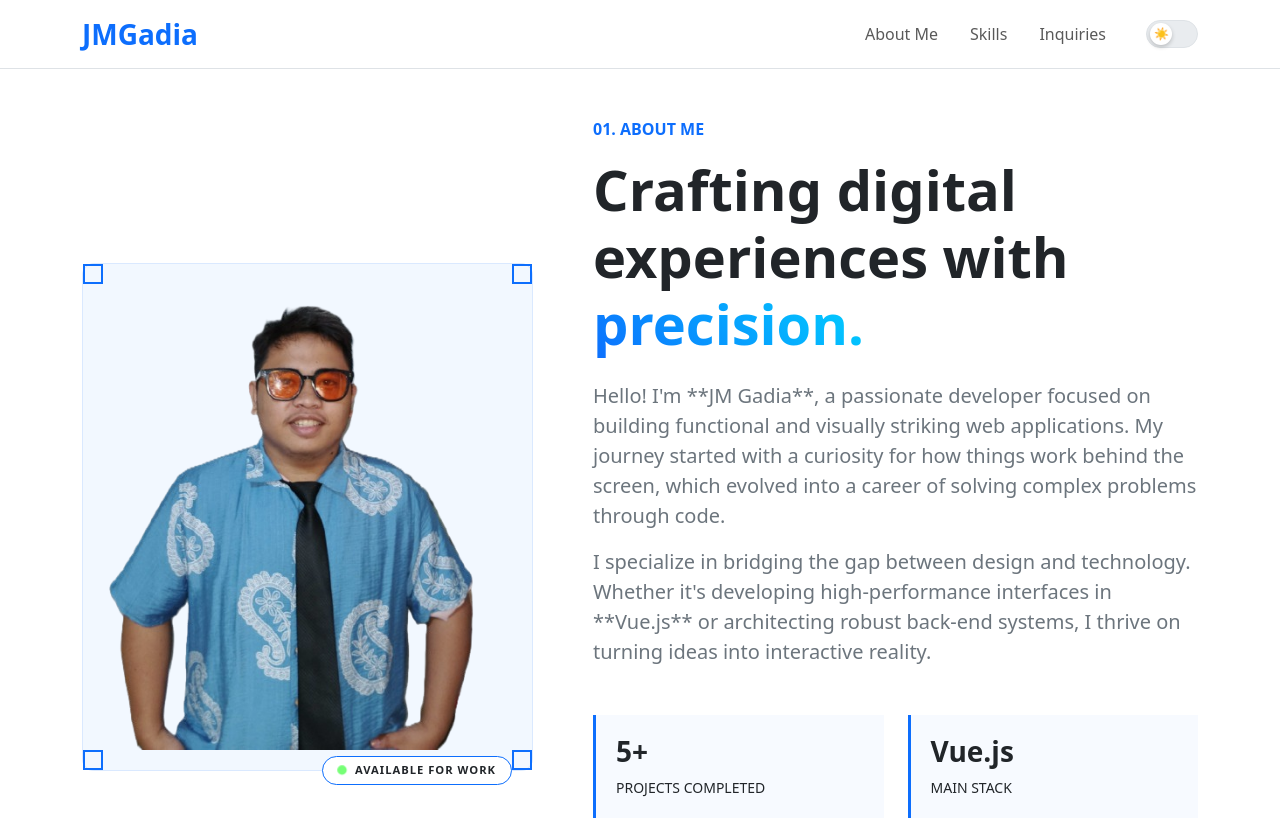
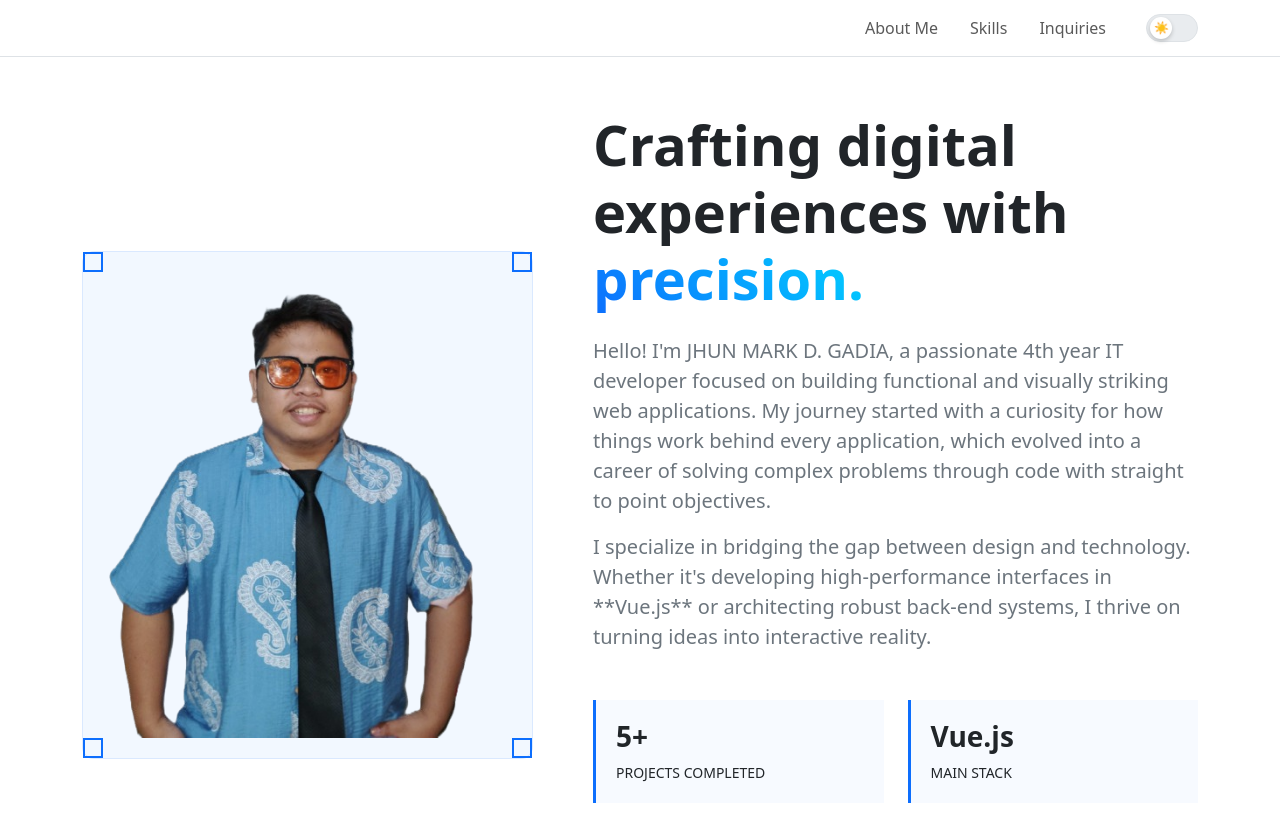
Before and after one commit to JMGadia/CV_Profile, a Vue app: page /home in a window 1280 px wide. Shown: the top 820 px of the page. Built offline with nearby package versions, Linux system fonts and the light colour scheme; sample sign-in values are in the browser's storage.

Commit message:
version 3.3

```diff
--- a/src/App.vue
+++ b/src/App.vue
@@ -11,7 +11,19 @@
 </template>
 
 <script setup>
+import { onMounted } from 'vue' // Fix: Added onMounted import
+import { useRouter } from 'vue-router' // Fix: Added useRouter import
 import AppHeader from './components/HomePage.vue'
+
+const router = useRouter()
+
+onMounted(() => {
+  // Logic to clear session and redirect to intro on page refresh
+  if (performance.navigation.type === performance.navigation.TYPE_RELOAD) {
+    localStorage.removeItem('portfolio_session')
+    router.push('/')
+  }
+})
 </script>
 
 <style>
--- a/src/components/HomePage.vue
+++ b/src/components/HomePage.vue
@@ -1,8 +1,6 @@
 <template>
   <nav class="navbar navbar-expand-lg sticky-top border-bottom custom-nav">
     <div class="container">
-      <a class="navbar-brand fw-bold fs-3 text-primary" href="#">JMGadia</a>
-
       <button
         class="navbar-toggler"
         type="button"
--- a/src/router/index.js
+++ b/src/router/index.js
@@ -1,6 +1,6 @@
 import { createRouter, createWebHistory } from 'vue-router'
 import IntroPage from '../views/Intropage.vue'
-import HomeView from '../views/HomeView.vue' // Import the content, not the nav
+import HomeView from '../views/HomeView.vue'
 
 const router = createRouter({
   history: createWebHistory(import.meta.env.BASE_URL),
@@ -13,15 +13,41 @@ const router = createRouter({
     {
       path: '/home',
       name: 'home',
-      component: HomeView, // Fixed here
+      component: HomeView,
     },
   ],
   scrollBehavior(to, from, savedPosition) {
-    if (to.hash) {
-      return { el: to.hash, behavior: 'smooth' }
-    }
+    if (to.hash) return { el: to.hash, behavior: 'smooth' }
     return { top: 0 }
   },
 })
 
+// SESSION CONTROL LOGIC
+router.beforeEach((to, from, next) => {
+  const sessionStart = localStorage.getItem('portfolio_session')
+  const ONE_HOUR = 3600000 // 1 hour in milliseconds
+
+  if (to.name === 'home') {
+    if (!sessionStart) {
+      // No session found, go to intro
+      next({ name: 'intro' })
+    } else {
+      const currentTime = Date.now()
+      const timeElapsed = currentTime - parseInt(sessionStart)
+
+      if (timeElapsed > ONE_HOUR) {
+        // Session expired
+        localStorage.removeItem('portfolio_session')
+        next({ name: 'intro' })
+      } else {
+        // Session valid
+        next()
+      }
+    }
+  } else {
+    // If going to intro, just let them
+    next()
+  }
+})
+
 export default router
--- a/src/views/HomeView.vue
+++ b/src/views/HomeView.vue
@@ -12,22 +12,20 @@
                 <div class="corner br"></div>
               </div>
               <img src="../assets/formalimage.png" alt="JM Gadia" class="profile-img" />
-              <div class="status-tag"><span class="status-dot"></span> AVAILABLE FOR WORK</div>
             </div>
           </div>
 
           <div class="col-lg-7 ps-lg-5">
-            <h6 class="text-primary fw-bold mb-3">01. ABOUT ME</h6>
             <h1 class="display-4 fw-bold mb-4">
               Crafting digital experiences with <span class="gradient-text">precision.</span>
             </h1>
 
             <div class="about-text fs-5 text-secondary">
               <p>
-                Hello! I'm **JM Gadia**, a passionate developer focused on building functional and
-                visually striking web applications. My journey started with a curiosity for how
-                things work behind the screen, which evolved into a career of solving complex
-                problems through code.
+                Hello! I'm JHUN MARK D. GADIA, a passionate 4th year IT developer focused on
+                building functional and visually striking web applications. My journey started with
+                a curiosity for how things work behind every application, which evolved into a
+                career of solving complex problems through code with straight to point objectives.
               </p>
               <p>
                 I specialize in bridging the gap between design and technology. Whether it's
--- a/src/views/Intropage.vue
+++ b/src/views/Intropage.vue
@@ -145,7 +145,13 @@ const handleDesktopClick = () => {
 const takePhoto = () => {
   if (isFlashing.value) return
   isFlashing.value = true
-  setTimeout(() => router.push('/home'), 800)
+
+  // Save the current time in milliseconds
+  localStorage.setItem('portfolio_session', Date.now().toString())
+
+  setTimeout(() => {
+    router.push('/home')
+  }, 800)
 }
 
 onBeforeUnmount(() => clearTimeout(idleTimer))
```
